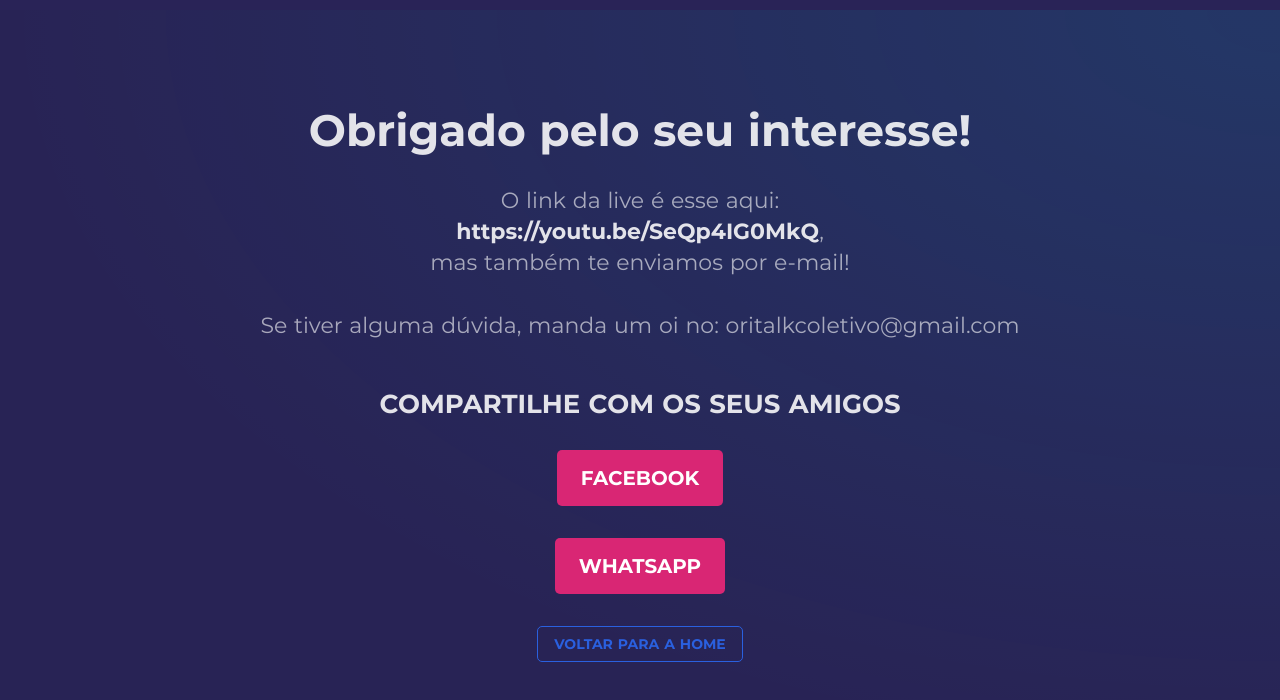
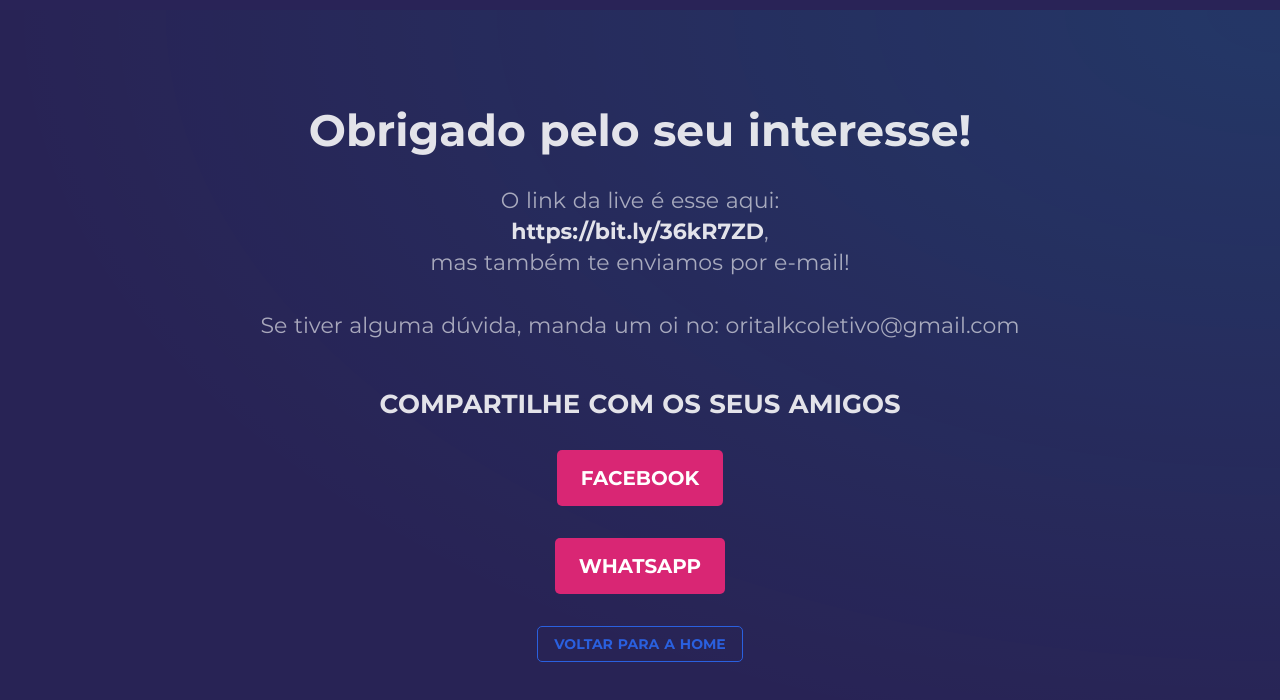
Before and after one commit to oricoletivo/oricoletivo, a website built with Parcel: page obrigado.html in a window 1280 px wide. Shown: the part 114-814 px from the top of the page. Built offline with nearby package versions, Linux system fonts and the light colour scheme.

```diff
--- a/obrigado.html
+++ b/obrigado.html
@@ -146,7 +146,7 @@
 
                     <p class="text">
                         O link da live é esse aqui:<br>
-                        <a href="https://youtu.be/SeQp4IG0MkQ" target="_blank" rel="noopener noreferrer nofollow"><strong>https://youtu.be/SeQp4IG0MkQ</strong></a>,<br>mas também te enviamos por e-mail!
+                        <a href="https://bit.ly/36kR7ZD" target="_blank" rel="noopener noreferrer nofollow"><strong>https://bit.ly/36kR7ZD</strong></a>,<br>mas também te enviamos por e-mail!
                     </p>
 
                     <p class="text">
```
